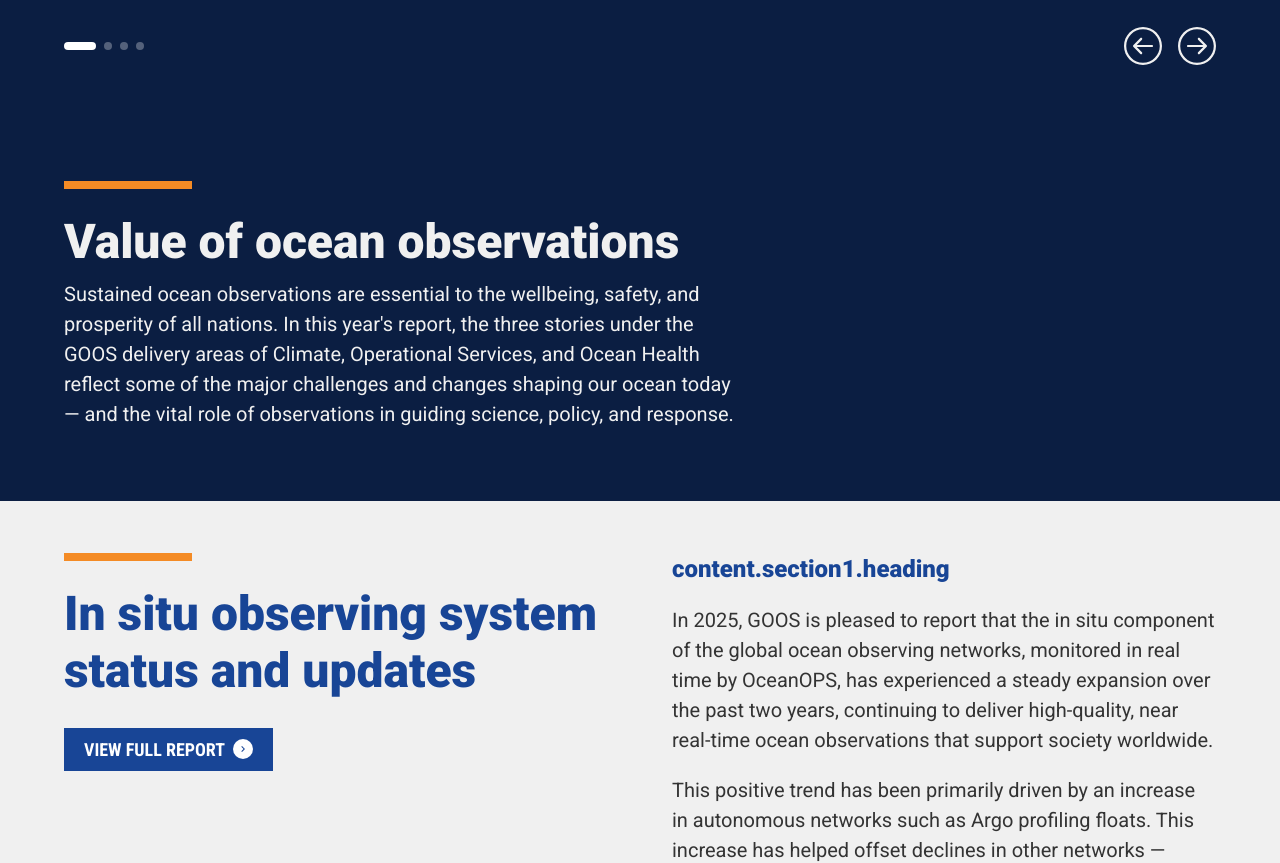
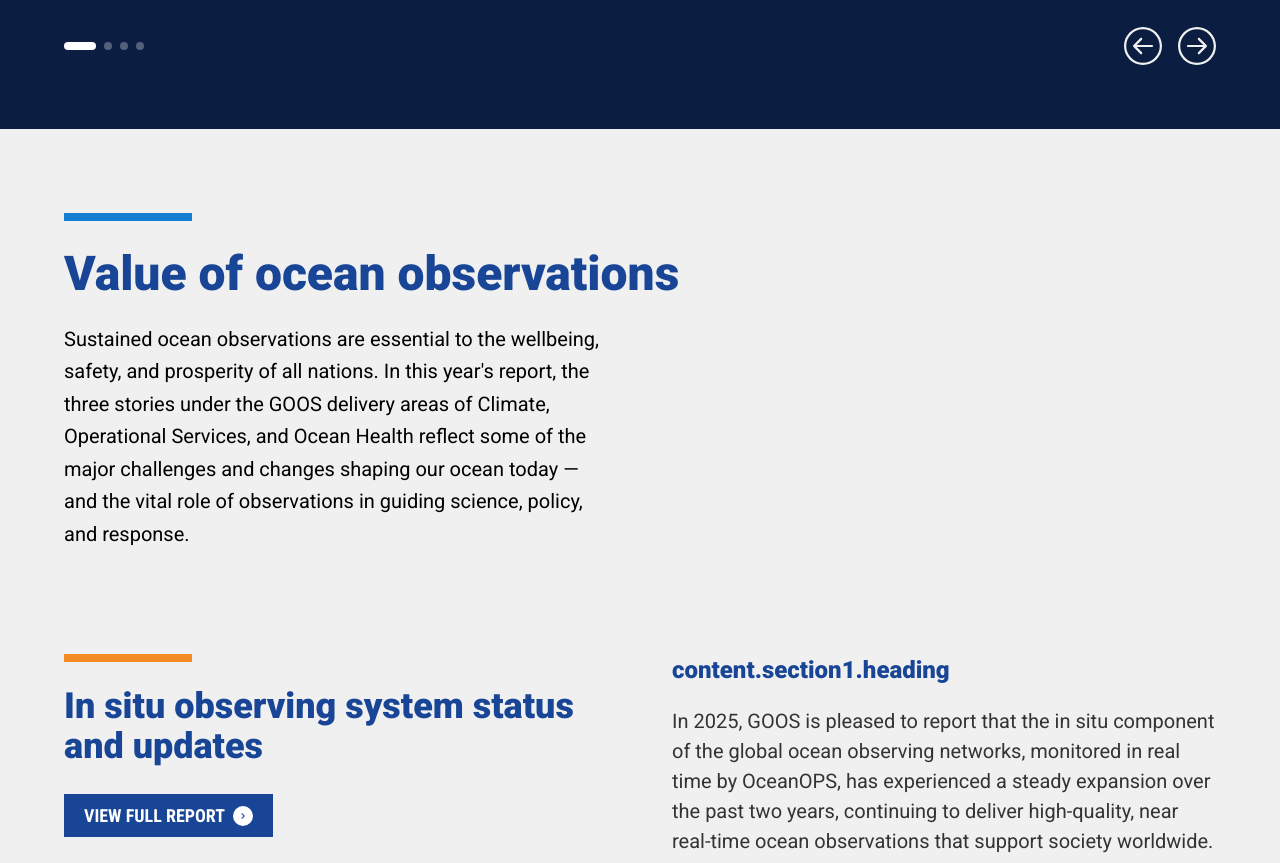
Before and after one commit to OceanOPS/oceanops-report-card, a React (Vite) app: page /#map-section in a window 1280 px wide. Shown: the part 10040-10903 px from the top of the page. Built offline with nearby package versions, Linux system fonts and the light colour scheme; a web font is replaced by a local one.

Commit message:
Move value of observations text to body and adjust styling

```diff
--- a/src/App.tsx
+++ b/src/App.tsx
@@ -831,20 +831,26 @@ function App() {
       />
       </div>
 
+        <Spacer size="sm" backgroundColor="bg-goos-white"/>
+
       {/* Value of Ocean Observations */}
       <ContentModule
         title={t('valueOfObservations.title')}
         titleLevel="h2"
-        titleColor="text-goos-white"
-        introduction={t('valueOfObservations.introduction')}
+        titleColor="text-goos-blue-700"
         layout="full-width"
-        backgroundColor="bg-goos-blue-900"
-        textColor="text-goos-white"
-      />
+        backgroundColor="bg-goos-white"
+        textColor="text-goos-black"
+        lineColor="bg-goos-cyan-600"
+      >
+        <p className="text-goos-black text-xl leading-relaxed">
+          {t('valueOfObservations.content')}
+        </p>
+      </ContentModule>
 
       {/* Content Module Example 1 - With External Link Button */}
       <ContentModule
-        titleLevel="h2"
+        titleLevel="h3"
         kicker={t('content.section1.kicker')}
         title={t('content.section1.title')}
         subtitle={t('content.section1.subtitle')}
--- a/src/locales/en.json
+++ b/src/locales/en.json
@@ -25,7 +25,7 @@
   },
   "valueOfObservations": {
     "title": "Value of ocean observations",
-    "introduction": "Sustained ocean observations are essential to the wellbeing, safety, and prosperity of all nations. In this year's report, the three stories under the GOOS delivery areas of Climate, Operational Services, and Ocean Health reflect some of the major challenges and changes shaping our ocean today — and the vital role of observations in guiding science, policy, and response."
+    "content": "Sustained ocean observations are essential to the wellbeing, safety, and prosperity of all nations. In this year's report, the three stories under the GOOS delivery areas of Climate, Operational Services, and Ocean Health reflect some of the major challenges and changes shaping our ocean today — and the vital role of observations in guiding science, policy, and response."
   },
   "content": {
     "section1": {
--- a/src/locales/es.json
+++ b/src/locales/es.json
@@ -25,7 +25,7 @@
   },
   "valueOfObservations": {
     "title": "Valor de las observaciones oceánicas",
-    "introduction": "Las observaciones oceánicas sostenidas son esenciales para el bienestar, la seguridad y la prosperidad de todas las naciones. En el informe de este año, las tres historias bajo las áreas de entrega de GOOS de Clima, Servicios Operacionales y Salud del Océano reflejan algunos de los principales desafíos y cambios que dan forma a nuestro océano hoy — y el papel vital de las observaciones en la guía de la ciencia, la política y la respuesta."
+    "content": "Las observaciones oceánicas sostenidas son esenciales para el bienestar, la seguridad y la prosperidad de todas las naciones. En el informe de este año, las tres historias bajo las áreas de entrega de GOOS de Clima, Servicios Operacionales y Salud del Océano reflejan algunos de los principales desafíos y cambios que dan forma a nuestro océano hoy — y el papel vital de las observaciones en la guía de la ciencia, la política y la respuesta."
   },
   "content": {
     "section1": {
--- a/src/locales/fr.json
+++ b/src/locales/fr.json
@@ -25,7 +25,7 @@
   },
   "valueOfObservations": {
     "title": "Valeur des observations océaniques",
-    "introduction": "Les observations océaniques soutenues sont essentielles au bien-être, à la sécurité et à la prospérité de toutes les nations. Dans le rapport de cette année, les trois histoires sous les domaines de livraison GOOS du Climat, des Services Opérationnels et de la Santé des Océans reflètent certains des principaux défis et changements qui façonnent notre océan aujourd'hui — et le rôle vital des observations dans la guidance de la science, de la politique et de la réponse."
+    "content": "Les observations océaniques soutenues sont essentielles au bien-être, à la sécurité et à la prospérité de toutes les nations. Dans le rapport de cette année, les trois histoires sous les domaines de livraison GOOS du Climat, des Services Opérationnels et de la Santé des Océans reflètent certains des principaux défis et changements qui façonnent notre océan aujourd'hui — et le rôle vital des observations dans la guidance de la science, de la politique et de la réponse."
   },
   "content": {
     "section1": {
```
